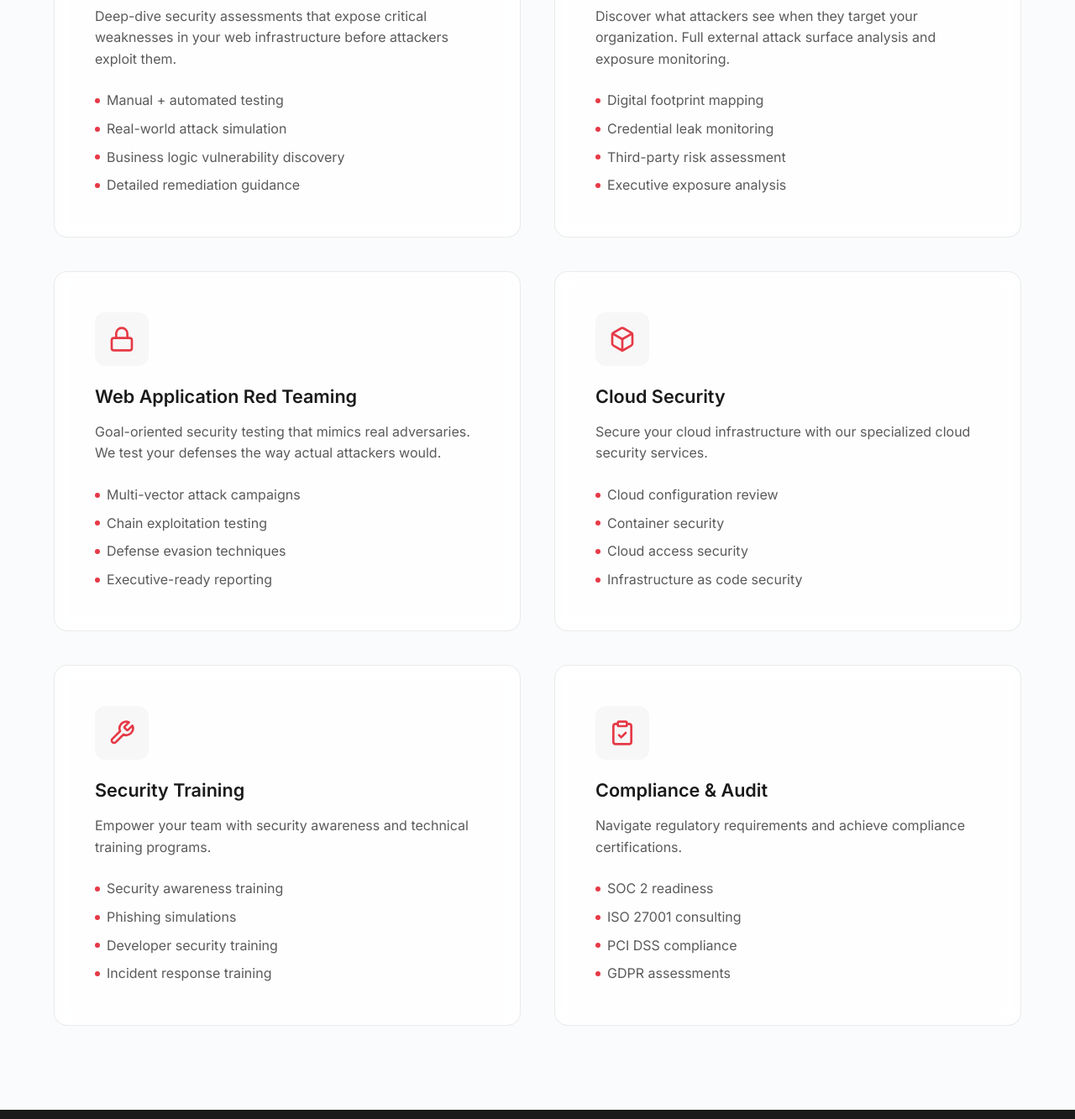
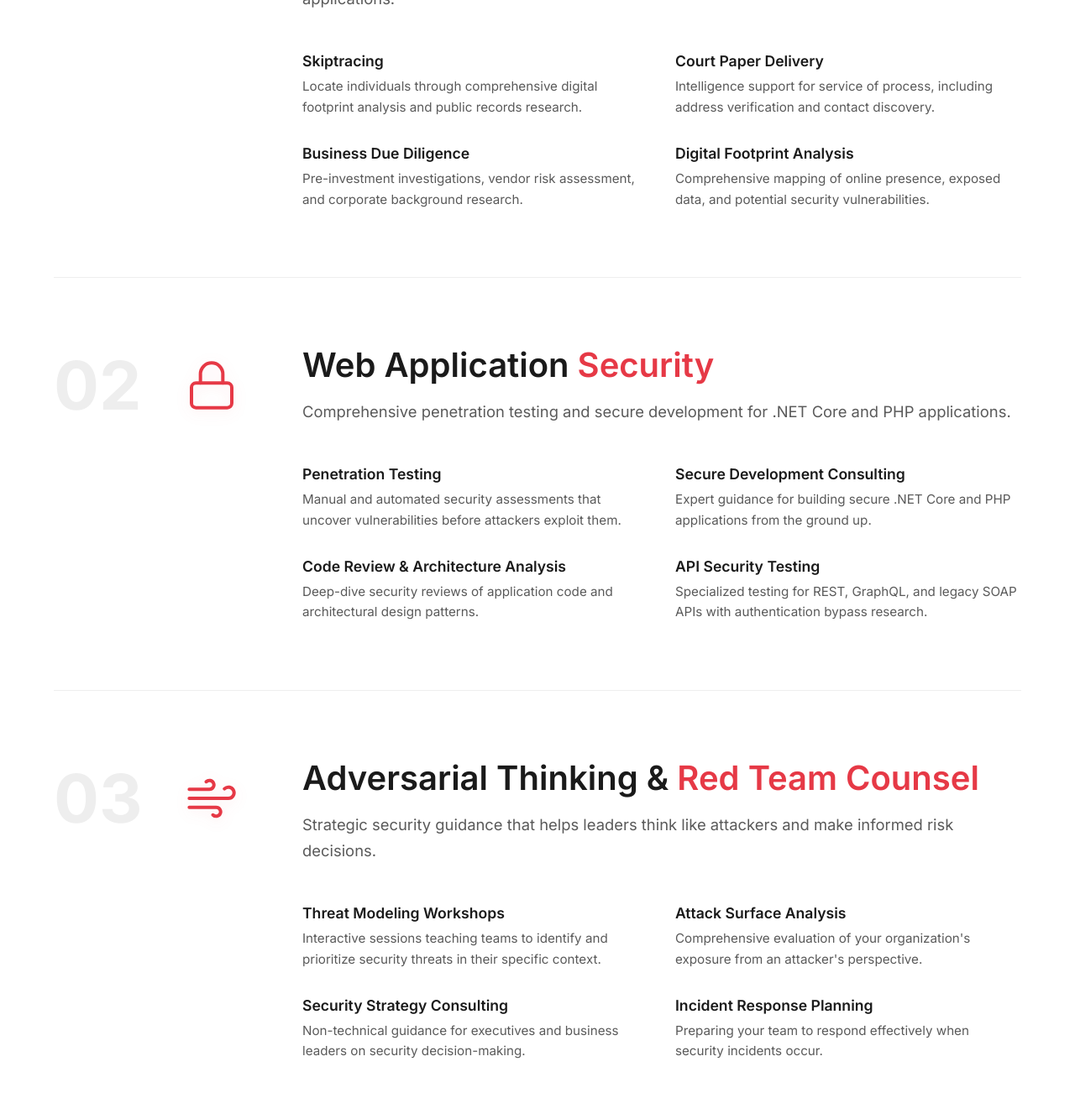
Before and after one commit to OmnisCyber/warlox_static, a plain HTML site: page services.html in a window 1280 px wide. Shown: the part 645-1978 px from the top of the page at 84% size. Drawn offline with Linux system fonts and the light colour scheme.

```diff
--- a/css/style.css
+++ b/css/style.css
@@ -849,9 +849,115 @@
     }
 }
 
+/* ========================================
+   Services Vertical Layout
+   ======================================== */
+.services-vertical {
+    padding: 80px 0;
+    background-color: var(--color-white);
+}
+
+.service-block {
+    display: grid;
+    grid-template-columns: 80px 120px 1fr;
+    gap: 48px;
+    padding: 80px 0;
+    border-bottom: 1px solid var(--color-gray-200);
+    position: relative;
+}
+
+.service-block:last-child {
+    border-bottom: none;
+}
+
+.service-number {
+    font-size: 5rem;
+    font-weight: 700;
+    color: var(--color-gray-200);
+    line-height: 1;
+    padding-top: 8px;
+}
+
+.service-visual {
+    display: flex;
+    align-items: flex-start;
+    justify-content: center;
+    padding-top: 16px;
+}
+
+.service-visual svg {
+    stroke: var(--color-red);
+    filter: drop-shadow(0 4px 8px rgba(230, 57, 70, 0.1));
+}
+
+.service-details h2 {
+    font-size: 2.5rem;
+    margin-bottom: 16px;
+}
+
+.service-intro {
+    font-size: 1.15rem;
+    color: var(--color-gray-600);
+    margin-bottom: 48px;
+    line-height: 1.7;
+}
+
+.service-offerings {
+    display: grid;
+    grid-template-columns: repeat(2, 1fr);
+    gap: 32px;
+}
+
+.offering h4 {
+    font-size: 1.1rem;
+    margin-bottom: 8px;
+    color: var(--color-black);
+    font-weight: 600;
+}
+
+.offering p {
+    font-size: 0.95rem;
+    color: var(--color-gray-600);
+    line-height: 1.6;
+}
+
 @media (max-width: 768px) {
     .mobile-menu-btn {
         display: flex;
+    }
+
+    .service-block {
+        grid-template-columns: 1fr;
+        gap: 24px;
+        padding: 48px 0;
+    }
+
+    .service-number {
+        font-size: 3rem;
+    }
+
+    .service-visual {
+        justify-content: flex-start;
+        padding-top: 0;
+    }
+
+    .service-visual svg {
+        width: 48px;
+        height: 48px;
+    }
+
+    .service-details h2 {
+        font-size: 1.75rem;
+    }
+
+    .service-intro {
+        font-size: 1rem;
+        margin-bottom: 32px;
+    }
+
+    .service-offerings {
+        grid-template-columns: 1fr;
+        gap: 24px;
     }
 
     .nav-links {
--- a/services.html
+++ b/services.html
@@ -34,111 +34,109 @@
     <!-- Page Header -->
     <section class="page-header">
         <div class="container">
-            <h1>Our <span class="text-red">Services</span></h1>
-            <p>Full-spectrum security testing and intelligence for growing businesses.</p>
+            <h1>What We <span class="text-red">Deliver</span></h1>
+            <p>Specialized security services designed for small businesses and startups.</p>
         </div>
     </section>
 
-    <!-- Services Section -->
-    <section class="services-section">
+    <!-- Services Section - Vertical Design -->
+    <section class="services-vertical">
         <div class="container">
-            <div class="services-grid">
-                <div class="service-card">
-                    <div class="service-icon">
-                        <svg xmlns="http://www.w3.org/2000/svg" width="32" height="32" viewBox="0 0 24 24" fill="none" stroke="currentColor" stroke-width="2" stroke-linecap="round" stroke-linejoin="round">
-                            <path d="M12 22s8-4 8-10V5l-8-3-8 3v7c0 6 8 10 8 10z"></path>
+            <!-- Service 1 -->
+            <div class="service-block">
+                <div class="service-number">01</div>
+                <div class="service-visual">
+                    <svg xmlns="http://www.w3.org/2000/svg" width="64" height="64" viewBox="0 0 24 24" fill="none" stroke="currentColor" stroke-width="1.5" stroke-linecap="round" stroke-linejoin="round">
+                        <circle cx="11" cy="11" r="8"></circle>
+                        <path d="m21 21-4.35-4.35"></path>
                     </svg>
                 </div>
-                    <h3>Web Application Penetration Testing</h3>
-                    <p>Deep-dive security assessments that expose critical weaknesses in your web infrastructure before attackers exploit them.</p>
-                    <ul class="service-features">
-                        <li>Manual + automated testing</li>
-                        <li>Real-world attack simulation</li>
-                        <li>Business logic vulnerability discovery</li>
-                        <li>Detailed remediation guidance</li>
-                    </ul>
+                <div class="service-details">
+                    <h2>OSINT & <span class="text-red">Investigations</span></h2>
+                    <p class="service-intro">Open source intelligence gathering and investigative services for legal, corporate, and security applications.</p>
+                    <div class="service-offerings">
+                        <div class="offering">
+                            <h4>Skiptracing</h4>
+                            <p>Locate individuals through comprehensive digital footprint analysis and public records research.</p>
                         </div>
-                <div class="service-card">
-                    <div class="service-icon">
-                        <svg xmlns="http://www.w3.org/2000/svg" width="32" height="32" viewBox="0 0 24 24" fill="none" stroke="currentColor" stroke-width="2" stroke-linecap="round" stroke-linejoin="round">
-                            <circle cx="12" cy="12" r="10"></circle>
-                            <line x1="12" y1="8" x2="12" y2="12"></line>
-                            <line x1="12" y1="16" x2="12.01" y2="16"></line>
-                        </svg>
+                        <div class="offering">
+                            <h4>Court Paper Delivery</h4>
+                            <p>Intelligence support for service of process, including address verification and contact discovery.</p>
                         </div>
-                    <h3>Open Source Intelligence (OSINT)</h3>
-                    <p>Discover what attackers see when they target your organization. Full external attack surface analysis and exposure monitoring.</p>
-                    <ul class="service-features">
-                        <li>Digital footprint mapping</li>
-                        <li>Credential leak monitoring</li>
-                        <li>Third-party risk assessment</li>
-                        <li>Executive exposure analysis</li>
-                    </ul>
+                        <div class="offering">
+                            <h4>Business Due Diligence</h4>
+                            <p>Pre-investment investigations, vendor risk assessment, and corporate background research.</p>
                         </div>
-                <div class="service-card">
-                    <div class="service-icon">
-                        <svg xmlns="http://www.w3.org/2000/svg" width="32" height="32" viewBox="0 0 24 24" fill="none" stroke="currentColor" stroke-width="2" stroke-linecap="round" stroke-linejoin="round">
+                        <div class="offering">
+                            <h4>Digital Footprint Analysis</h4>
+                            <p>Comprehensive mapping of online presence, exposed data, and potential security vulnerabilities.</p>
+                        </div>
+                    </div>
+                </div>
+            </div>
+
+            <!-- Service 2 -->
+            <div class="service-block">
+                <div class="service-number">02</div>
+                <div class="service-visual">
+                    <svg xmlns="http://www.w3.org/2000/svg" width="64" height="64" viewBox="0 0 24 24" fill="none" stroke="currentColor" stroke-width="1.5" stroke-linecap="round" stroke-linejoin="round">
                         <rect x="3" y="11" width="18" height="11" rx="2" ry="2"></rect>
                         <path d="M7 11V7a5 5 0 0 1 10 0v4"></path>
                     </svg>
                 </div>
-                    <h3>Web Application Red Teaming</h3>
-                    <p>Goal-oriented security testing that mimics real adversaries. We test your defenses the way actual attackers would.</p>
-                    <ul class="service-features">
-                        <li>Multi-vector attack campaigns</li>
-                        <li>Chain exploitation testing</li>
-                        <li>Defense evasion techniques</li>
-                        <li>Executive-ready reporting</li>
-                    </ul>
+                <div class="service-details">
+                    <h2>Web Application <span class="text-red">Security</span></h2>
+                    <p class="service-intro">Comprehensive penetration testing and secure development for .NET Core and PHP applications.</p>
+                    <div class="service-offerings">
+                        <div class="offering">
+                            <h4>Penetration Testing</h4>
+                            <p>Manual and automated security assessments that uncover vulnerabilities before attackers exploit them.</p>
                         </div>
-                <div class="service-card">
-                    <div class="service-icon">
-                        <svg xmlns="http://www.w3.org/2000/svg" width="32" height="32" viewBox="0 0 24 24" fill="none" stroke="currentColor" stroke-width="2" stroke-linecap="round" stroke-linejoin="round">
-                            <path d="M21 16V8a2 2 0 0 0-1-1.73l-7-4a2 2 0 0 0-2 0l-7 4A2 2 0 0 0 3 8v8a2 2 0 0 0 1 1.73l7 4a2 2 0 0 0 2 0l7-4A2 2 0 0 0 21 16z"></path>
-                            <polyline points="3.27 6.96 12 12.01 20.73 6.96"></polyline>
-                            <line x1="12" y1="22.08" x2="12" y2="12"></line>
+                        <div class="offering">
+                            <h4>Secure Development Consulting</h4>
+                            <p>Expert guidance for building secure .NET Core and PHP applications from the ground up.</p>
+                        </div>
+                        <div class="offering">
+                            <h4>Code Review & Architecture Analysis</h4>
+                            <p>Deep-dive security reviews of application code and architectural design patterns.</p>
+                        </div>
+                        <div class="offering">
+                            <h4>API Security Testing</h4>
+                            <p>Specialized testing for REST, GraphQL, and legacy SOAP APIs with authentication bypass research.</p>
+                        </div>
+                    </div>
+                </div>
+            </div>
+
+            <!-- Service 3 -->
+            <div class="service-block">
+                <div class="service-number">03</div>
+                <div class="service-visual">
+                    <svg xmlns="http://www.w3.org/2000/svg" width="64" height="64" viewBox="0 0 24 24" fill="none" stroke="currentColor" stroke-width="1.5" stroke-linecap="round" stroke-linejoin="round">
+                        <path d="M9.59 4.59A2 2 0 1 1 11 8H2m10.59 11.41A2 2 0 1 0 14 16H2m15.73-8.27A2.5 2.5 0 1 1 19.5 12H2"></path>
                     </svg>
                 </div>
-                    <h3>Cloud Security</h3>
-                    <p>Secure your cloud infrastructure with our specialized cloud security services.</p>
-                    <ul class="service-features">
-                        <li>Cloud configuration review</li>
-                        <li>Container security</li>
-                        <li>Cloud access security</li>
-                        <li>Infrastructure as code security</li>
-                    </ul>
+                <div class="service-details">
+                    <h2>Adversarial Thinking & <span class="text-red">Red Team Counsel</span></h2>
+                    <p class="service-intro">Strategic security guidance that helps leaders think like attackers and make informed risk decisions.</p>
+                    <div class="service-offerings">
+                        <div class="offering">
+                            <h4>Threat Modeling Workshops</h4>
+                            <p>Interactive sessions teaching teams to identify and prioritize security threats in their specific context.</p>
                         </div>
-                <div class="service-card">
-                    <div class="service-icon">
-                        <svg xmlns="http://www.w3.org/2000/svg" width="32" height="32" viewBox="0 0 24 24" fill="none" stroke="currentColor" stroke-width="2" stroke-linecap="round" stroke-linejoin="round">
-                            <path d="M14.7 6.3a1 1 0 0 0 0 1.4l1.6 1.6a1 1 0 0 0 1.4 0l3.77-3.77a6 6 0 0 1-7.94 7.94l-6.91 6.91a2.12 2.12 0 0 1-3-3l6.91-6.91a6 6 0 0 1 7.94-7.94l-3.76 3.76z"></path>
-                        </svg>
+                        <div class="offering">
+                            <h4>Attack Surface Analysis</h4>
+                            <p>Comprehensive evaluation of your organization's exposure from an attacker's perspective.</p>
                         </div>
-                    <h3>Security Training</h3>
-                    <p>Empower your team with security awareness and technical training programs.</p>
-                    <ul class="service-features">
-                        <li>Security awareness training</li>
-                        <li>Phishing simulations</li>
-                        <li>Developer security training</li>
-                        <li>Incident response training</li>
-                    </ul>
+                        <div class="offering">
+                            <h4>Security Strategy Consulting</h4>
+                            <p>Non-technical guidance for executives and business leaders on security decision-making.</p>
                         </div>
-                <div class="service-card">
-                    <div class="service-icon">
-                        <svg xmlns="http://www.w3.org/2000/svg" width="32" height="32" viewBox="0 0 24 24" fill="none" stroke="currentColor" stroke-width="2" stroke-linecap="round" stroke-linejoin="round">
-                            <path d="M16 4h2a2 2 0 0 1 2 2v14a2 2 0 0 1-2 2H6a2 2 0 0 1-2-2V6a2 2 0 0 1 2-2h2"></path>
-                            <rect x="8" y="2" width="8" height="4" rx="1" ry="1"></rect>
-                            <path d="M9 14l2 2 4-4"></path>
-                        </svg>
+                        <div class="offering">
+                            <h4>Incident Response Planning</h4>
+                            <p>Preparing your team to respond effectively when security incidents occur.</p>
                         </div>
-                    <h3>Compliance & Audit</h3>
-                    <p>Navigate regulatory requirements and achieve compliance certifications.</p>
-                    <ul class="service-features">
-                        <li>SOC 2 readiness</li>
-                        <li>ISO 27001 consulting</li>
-                        <li>PCI DSS compliance</li>
-                        <li>GDPR assessments</li>
-                    </ul>
+                    </div>
                 </div>
             </div>
         </div>
@@ -147,9 +145,9 @@
     <!-- CTA Section -->
     <section class="cta">
         <div class="container">
-            <h2>Need a Custom Solution?</h2>
-            <p>Let's discuss how we can help protect your business.</p>
-            <a href="contact.html" class="btn btn-primary">Contact Us</a>
+            <h2>Ready to Strengthen Your Security?</h2>
+            <p>Let's discuss how we can protect what matters most to your business.</p>
+            <a href="contact.html" class="btn btn-primary">Get Started</a>
         </div>
     </section>
 
@@ -172,7 +170,7 @@
                 </div>
                 <div class="footer-contact">
                     <h4>Contact</h4>
-                    <p>info@warlox.org</p>
+                    <p>contact@warlox.org</p>
                 </div>
             </div>
             <div class="footer-bottom">
```
Also changed, not shown: about.html (+3 -13 lines), build/about.html (+3 -13 lines), build/contact.html (+4 -4 lines), build/index.html (+2 -2 lines), build/services.html (+87 -89 lines), contact.html (+4 -4 lines), index.html (+2 -2 lines). Lines whose indentation alone changed are shown as unchanged.
